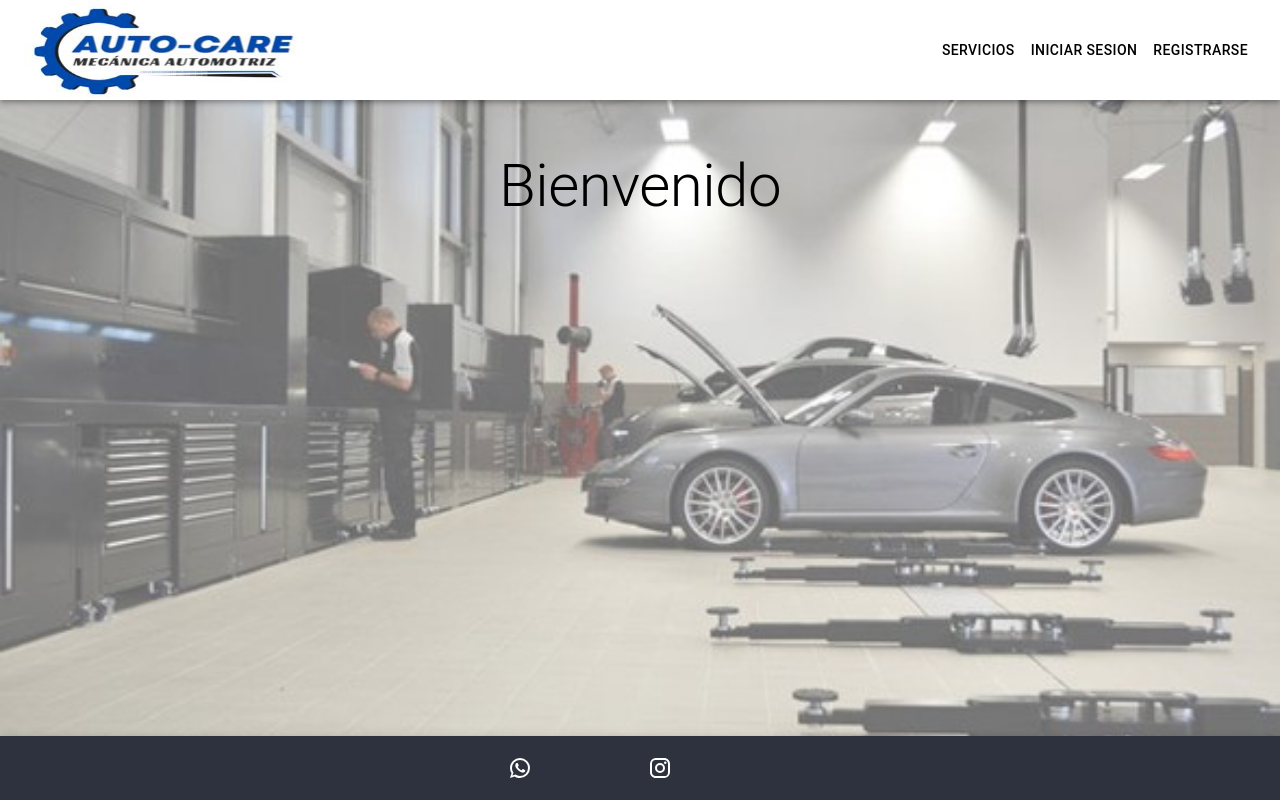
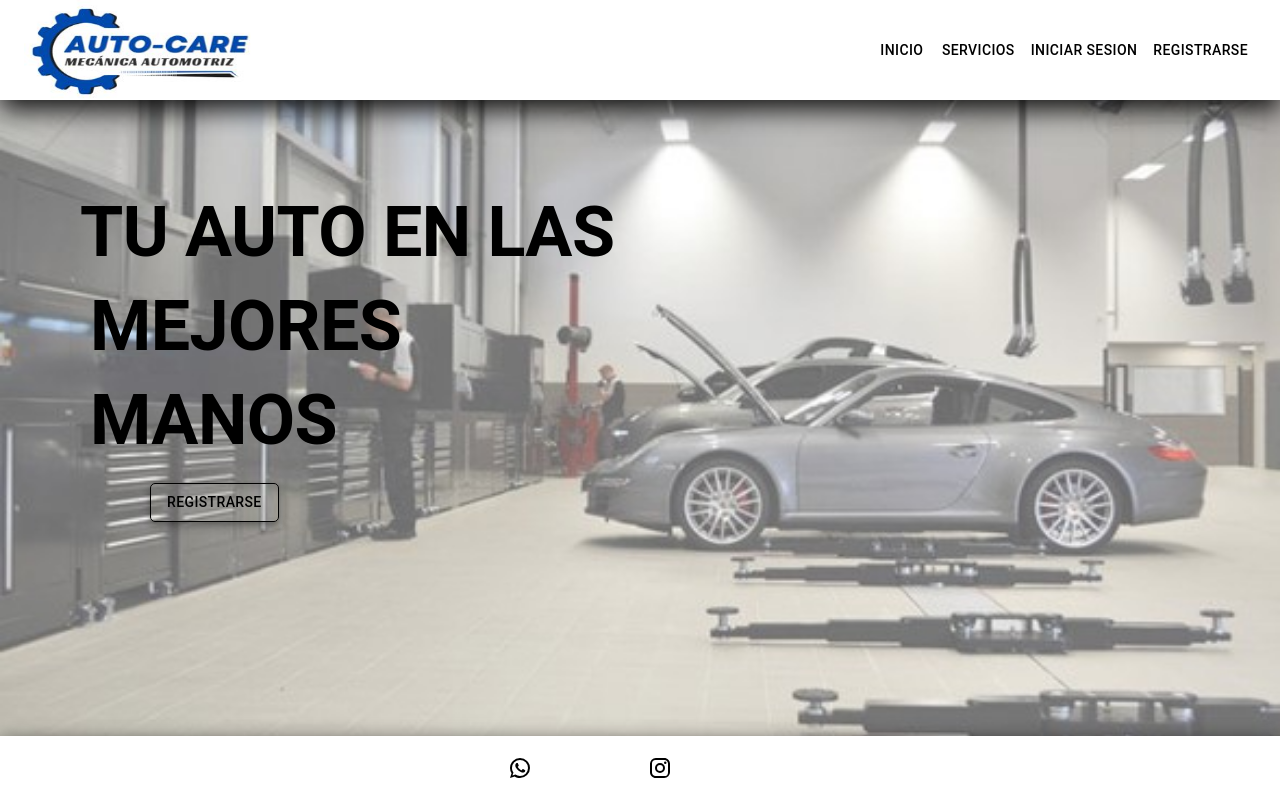
Before and after one commit to GenaroOlivaresDaniela/AutoCare, a React (Create React App) app in the folder frontend/: page / in a window 1280 px wide. Built offline with nearby package versions, Linux system fonts and the light colour scheme.

Commit message:
cambios esteticos

```diff
--- a/frontend/src/components/Footer.js
+++ b/frontend/src/components/Footer.js
@@ -11,14 +11,14 @@ const Footer = () => {
   return (
     <AppBar
       position="static"
-      sx={{top: 'auto',bottom: 0, backgroundColor: '#2e313e', color: 'black', display: 'flex' }}
+      sx={{boxShadow: '0px 10px 25px rgba(0, 0, 0, 1)', top: 'auto',bottom: 0, backgroundColor: 'white', color: 'black', display: 'flex' }}
     >
       <Toolbar sx={{ justifyContent: 'center'}}>
       <IconButton
           href="https://wa.me/7228501290"
           target="_blank"
           rel="noopener noreferrer"
-          sx={{ color: 'white', marginRight: '100px', bottom: 0}}
+          sx={{ color: 'black', marginRight: '100px', bottom: 0}}
         >
          <WhatsAppIcon />
         </IconButton>
@@ -26,7 +26,7 @@ const Footer = () => {
           href="https://www.instagram.com/x.1angeeel?igsh=aXRyOWgyam5rMmxy "
           target="_blank"
           rel="noopener noreferrer"
-          sx={{ color: 'white', marginRight: '100px', bottom: 0}}
+          sx={{ color: 'black', marginRight: '100px', bottom: 0}}
         >
          <InstagramIcon />
         </IconButton>
--- a/frontend/src/components/Menu.js
+++ b/frontend/src/components/Menu.js
@@ -9,13 +9,16 @@ import Logo from './../assets/logo.JPG'
 const MenuSuperior = () => {
   return (
     <AppBar position="static"
-    sx={{ backgroundColor: 'white', color: 'black', display: "flex",}}>
+    sx={{boxShadow: '0px 10px 25px rgba(0, 0, 0, 0.9)', backgroundColor: 'white', color: 'black', display: "flex",}}>
       <Toolbar sx={{ flexGrow: 1, top:'auto' }} variant="h6" component="div" color="inherit" >
-        <img src={Logo} alt="Logo Local" width="300" height="100" />
+        <img src={Logo} alt="Logo Local" width="250" height="100" />
         <Typography sx={{ flexGrow: 1}}>
         </Typography>
 
 
+        <Button color="inherit" component={Link} to="/">
+          Inicio
+        </Button>
         <Button color="inherit" component={Link} to="/servicio">
           Servicios
         </Button>
--- a/frontend/src/components/MenuInicio.js
+++ b/frontend/src/components/MenuInicio.js
@@ -26,9 +26,9 @@ const MenuInicio = () => {
   };
 
   return (
-    <AppBar position="static" sx={{ backgroundColor: 'white', color: 'black' }}>
+    <AppBar position="static" sx={{boxShadow: '0px 10px 25px rgba(0, 0, 0, 1)', backgroundColor: 'white', color: 'black' }}>
       <Toolbar sx={{ flexGrow: 1, top: 'auto' }} variant="h6" component="div" color="inherit">
-        <img src={Logo} alt="Logo Local" width="300" height="100" />
+        <img src={Logo} alt="Logo Local" width="250" height="100" />
         <Typography sx={{ flexGrow: 1 }}></Typography>
 
         <Button color="inherit" component={Link} to="/inicio">
--- a/frontend/src/pages/Inicio.js
+++ b/frontend/src/pages/Inicio.js
@@ -11,33 +11,33 @@ const Inicio = () => {
     return (
         <div>
 
-            <Typography variant="h2" align="center" gutterBottom sx={{  fontSize: '60px', fontWeight: 'bold', flexGrow: 1, marginTop: '50px', color:'black', boxShadow: '0px 10px 25px rgba(0, 0, 0, 1)'}}>
+            <Typography variant="h2" align="center" gutterBottom sx={{fontSize: '60px', fontWeight: 'bold', flexGrow: 1, marginTop: '50px', color:'black', boxShadow: '0px 10px 25px rgba(0, 0, 0, 1)'}}>
                 Bienvenid@ {user.nombre} {user.app} {user.apm}
             </Typography>
 
             <Grid container justifyContent="center" spacing={4} sx={{marginTop:'50px'}}>
 
-                <Grid item xs={12} sm={4} textAlign="center">
+                <Grid item xs={12} sm={3} textAlign="center">
                     <IconButton component={Link} to="/citasAgregar">
-                        <Avatar sx={{ width: 130, height: 130, bgcolor: '#0b4462', boxShadow: '0px 10px 25px rgba(0, 0, 0, 1)' }}>
+                        <Avatar sx={{ width: 180, height: 180, bgcolor: '#0b4462', boxShadow: '0px 10px 25px rgba(0, 0, 0, 1)' }}>
                             <CalendarTodayIcon sx={{ fontSize: 80, color: 'white'}} />
                         </Avatar>
                     </IconButton>
                     <Typography variant="h6" sx={{fontSize: '22px', fontWeight: 'bold',color: 'black'}}>AGENDAR CITA</Typography>
                 </Grid>
 
-                <Grid item xs={12} sm={4} textAlign="center">
+                <Grid item xs={12} sm={3} textAlign="center">
                     <IconButton component={Link} to="/vehiculo">
-                        <Avatar sx={{ width: 130, height: 130, bgcolor: '#0b4462', boxShadow: '0px 10px 25px rgba(0, 0, 0, 1)' }}>
+                        <Avatar sx={{ width: 180, height: 180, bgcolor: '#0b4462', boxShadow: '0px 10px 25px rgba(0, 0, 0, 1)' }}>
                             <DirectionsCarIcon sx={{ fontSize: 80, color:'white' }} />
                         </Avatar>
                     </IconButton>
                     <Typography variant="h6" sx={{fontSize: '22px', fontWeight: 'bold',color: 'black'}}>VEHICULOS</Typography>
                 </Grid>
 
-                <Grid item xs={12} sm={4} textAlign="center">
+                <Grid item xs={12} sm={3} textAlign="center">
                     <IconButton component={Link} to="/mis_citas">
-                        <Avatar sx={{ width: 130, height: 130, bgcolor: '#0b4462' , boxShadow: '0px 10px 25px rgba(0, 0, 0, 1)'}}>
+                        <Avatar sx={{ width: 180, height: 180, bgcolor: '#0b4462' , boxShadow: '0px 10px 25px rgba(0, 0, 0, 1)'}}>
                             <ChatIcon sx={{ fontSize: 80, color: 'white' }} />
                         </Avatar>
                     </IconButton>
--- a/frontend/src/pages/Vehiculos.js
+++ b/frontend/src/pages/Vehiculos.js
@@ -70,7 +70,7 @@ function Vehiculos() {
         sx={{
           width: 500,
           padding: 4,
-          boxShadow: 3,
+           boxShadow: '0px 10px 25px rgba(0, 0, 0, 0.9)',borderRadius: '24px',
         }}
       >
         <Box
@@ -88,7 +88,7 @@ function Vehiculos() {
               <Grid item xs={12} sm={6}>
                 <TextField
                   fullWidth
-                  label="Modelo"
+                  placeholder="Modelo"
                   type="text"
                   margin="normal"
                   value={modelo}
@@ -101,7 +101,7 @@ function Vehiculos() {
               <Grid item xs={12} sm={6}>
                 <TextField
                   fullWidth
-                  label="Marca"
+                  placeholder="Marca"
                   type="text"
                   margin="normal"
                   value={marca}
@@ -114,7 +114,7 @@ function Vehiculos() {
               <Grid item xs={12} sm={6}>
                 <TextField
                   fullWidth
-                  label="Número de Placa"
+                  placeholder="Número de Placa"
                   type="text"
                   margin="normal"
                   value={no_placa}
@@ -127,7 +127,7 @@ function Vehiculos() {
               <Grid item xs={12} sm={6}>
                 <TextField
                   fullWidth
-                  label="Número de Serie"
+                  placeholder="Número de Serie"
                   type="text"
                   margin="normal"
                   value={no_serie}
@@ -140,7 +140,7 @@ function Vehiculos() {
               <Grid item xs={12} sm={6}>
                 <TextField
                   fullWidth
-                  label="Año"
+                  placeholder="Año"
                   type="text"
                   margin="normal"
                   value={ano}
@@ -153,10 +153,10 @@ function Vehiculos() {
             </Grid>
 
             <Box sx={{ display: "flex", justifyContent: "space-between", mt: 2 }}>
-              <Button variant="contained" sx={{ backgroundColor: "red" }} type="button" onClick={() => navigate('/inicio')}>
+            <Button variant="contained"  sx={{ backgroundColor: "red",  boxShadow: 5,borderRadius: '10px'}} type="button" onClick={() => navigate('/inicio')}>
                 Cancelar
               </Button>
-              <Button variant="contained" sx={{ backgroundColor: "#1976D2" }} type="submit">
+              <Button variant="contained" sx={{ backgroundColor: "#1976D2", boxShadow: 5,borderRadius: '10px' }} type="submit">
                 Agendar
               </Button>
             </Box>
--- a/frontend/src/pages/principal.js
+++ b/frontend/src/pages/principal.js
@@ -1,15 +1,21 @@
 import React from 'react';
-import { Typography, } from '@mui/material';
-// import { UserContext } from '../context/UserContext';
+import { Typography, Box, Button} from '@mui/material';
+import { useNavigate } from 'react-router-dom';
 
 const Principal = () => {
-    // const { user } = useContext(UserContext);
+    const navigate = useNavigate();
     return (
         <div>
 
-            <Typography variant="h2" align="center" gutterBottom sx={{ flexGrow: 1, marginTop: '50px', color:'black'}}>
-                Bienvenido
+            <Typography variant="h2" align="left" gutterBottom sx={{fontSize: '70px',marginBottom: '20px',marginLeft: '80px', fontWeight: 'bold', flexGrow: 1, marginTop: '90px', color:'black'}}>
+                TU AUTO EN LAS <p style={{margin: '10px'}}>MEJORES</p> <p style={{margin: '10px'}}>MANOS</p>
             </Typography>
+
+            <Box sx={{ display: "flex", justifyContent: "space-between", mt: 2 }}>
+              <Button variant="contained"  sx={{color: 'black',backgroundColor: 'transparent',border: '1px solid black',marginBottom: '30px',marginTop: '1px',marginLeft: '150px',boxShadow: 5,borderRadius: '5px'}} type="button" onClick={() => navigate('/register')}>
+                REGISTRARSE
+              </Button>
+            </Box>
 
         </div>
     );
```
Also changed, not shown: frontend/src/pages/MisCitas.js (+26 -11 lines).
